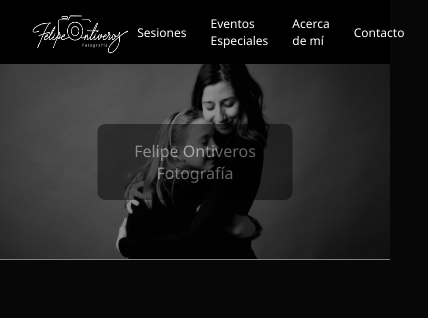
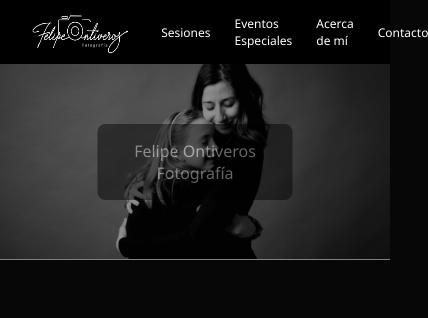
Before and after one commit to Angel0nti/FelipeFotografia, a website built with Parcel: page index.html in a window 390 px wide. Shown: the top 318 px of the page, 428 px wide, since content can reach past the window. Built offline with nearby package versions, Linux system fonts and the light colour scheme.

Commit message:
separacion prueba Nav

```diff
--- a/src/css/style.css
+++ b/src/css/style.css
@@ -409,7 +409,7 @@ body {
     display: flex;
   }
   .nav__links {
-    margin-left: 0.5rem;
+    margin-left: 2rem;
     align-items: center;
     max-width: 100%;
     display: flex;
```
